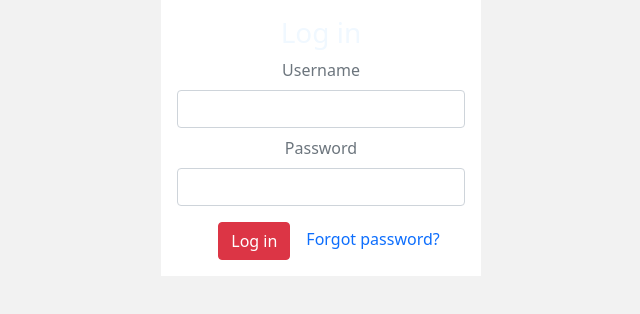
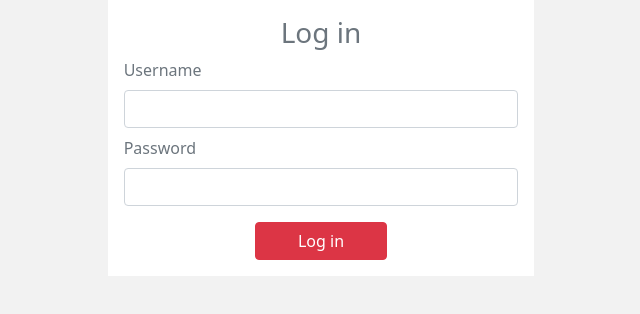
Before and after one commit to baolongt/frontend-asset-manager, a React (Create React App) app: page /login in a window 1280 px wide. Shown: the top 314 px of the page, without its empty margins (319-959 px from the left). Built offline with nearby package versions, Linux system fonts and the light colour scheme.

Commit message:
add call login apu  and show invcalid message

```diff
--- a/src/App.css
+++ /dev/null
@@ -1,44 +0,0 @@
-.App {
-  text-align: center;
-  color: aliceblue;
-}
-
-body{
-  background-color: #282c34;
-}
-
-.App-logo {
-  height: 40vmin;
-  pointer-events: none;
-}
-
-@media (prefers-reduced-motion: no-preference) {
-  .App-logo {
-    animation: App-logo-spin infinite 20s linear;
-  }
-}
-
-.App-header {
-  background-color: #282c34;
-  min-height: 100vh;
-  display: flex;
-  flex-direction: column;
-  align-items: center;
-  justify-content: center;
-  font-size: calc(10px + 2vmin);
-  position: relative;
-  color: white;
-}
-
-.App-link {
-  color: #61dafb;
-}
-
-@keyframes App-logo-spin {
-  from {
-    transform: rotate(0deg);
-  }
-  to {
-    transform: rotate(360deg);
-  }
-}
--- a/src/App.js
+++ b/src/App.js
@@ -1,17 +1,15 @@
 import { Route } from "react-router";
-import { getLogin } from "./api/getLogin";
 import ChangePass from "./components/ChangePassword";
 import Login from "./pages/Login/Login";
 import Register from "./pages/Register/Register";
-import "./App.css"
 import Home from "./Home/Home";
 function App() {
 	return (
 		<div className="App">
 			<Route path="/login" component={Login} />
 			<Route path="/register" component={Register} />
-			<Route path="/authenticate/changePass" component={ChangePass}/>
-			<Route path="/home" component={Home}/>
+			<Route path="/authenticate/changePass" component={ChangePass} />
+			<Route path="/home" component={Home} />
 		</div>
 	);
 }
--- a/src/api/getLogin.js
+++ b/src/api/getLogin.js
@@ -1,10 +1,15 @@
-export const getLogin = async () => {
-	const getURL = () => {
-		return process.env.REACT_APP_ENV.trim() === "dev" ? (
-			<>{process.env.REACT_APP_DEV_URL}</>
-		) : (
-			<>{process.env.REACT_APP_PROD_URL}</>
-		);
-	};
-	return getURL();
+import axios from "axios";
+
+export const getLogin = async (formData) => {
+	let url =
+		process.env.REACT_APP_ENV.trim() === "dev"
+			? process.env.REACT_APP_DEV_URL
+			: process.env.REACT_APP_PROD_URL;
+	url += "/auth/login";
+	let response = await axios.post(url, {
+		username: formData.username,
+		password: formData.password
+	});
+	let data = await response.data;
+	return data;
 };
--- a/src/pages/Login/Login.js
+++ b/src/pages/Login/Login.js
@@ -1,16 +1,25 @@
 import { useState } from "react";
 import { Link } from "react-router-dom";
-
+import { getLogin } from "../../api/getLogin";
 const Login = () => {
 	const [info, setInfo] = useState({
 		username: "",
 		password: ""
 	});
 
+	const [isValid, setIsValid] = useState(true);
+
+	const handleLogin = async () => {
+		let data = await getLogin(info);
+		if (data.message !== "SUCCESS_LOGIN_USER") {
+			setIsValid(false);
+		}
+	};
+
 	return (
-		<div className="flex">
-			<div className="flex flex-column mx-auto bg-white w-25 p-3">
-				<p class="h3 text-g">Log in</p>
+		<div className="flex text-start d-grid">
+			<div className="flex flex-column mx-auto bg-white p-3 col-4">
+				<p class="h3 text-secondary text-center">Log in</p>
 				<div>
 					<label className="form-label text-secondary" htmlFor="username">
 						Username
@@ -35,11 +44,14 @@ const Login = () => {
 						id="password"
 					/>
 				</div>
-				<div className="mt-3">
-					<button className="ms-3 btn btn-danger">Log in</button>
-					<Link className="mt-4 ms-3 text-decoration-none" to="/forgot">
-						Forgot password?
-					</Link>
+				<div
+					class={`alert alert-danger my-2 ${isValid ? "d-none" : ""}`}
+					role="alert"
+				>
+					You have entered an invalid username or password
+				</div>
+				<div className="d-grid mt-3" onClick={() => handleLogin()}>
+					<button className="col-4 offset-4 btn btn-danger">Log in</button>
 				</div>
 			</div>
 		</div>
```
